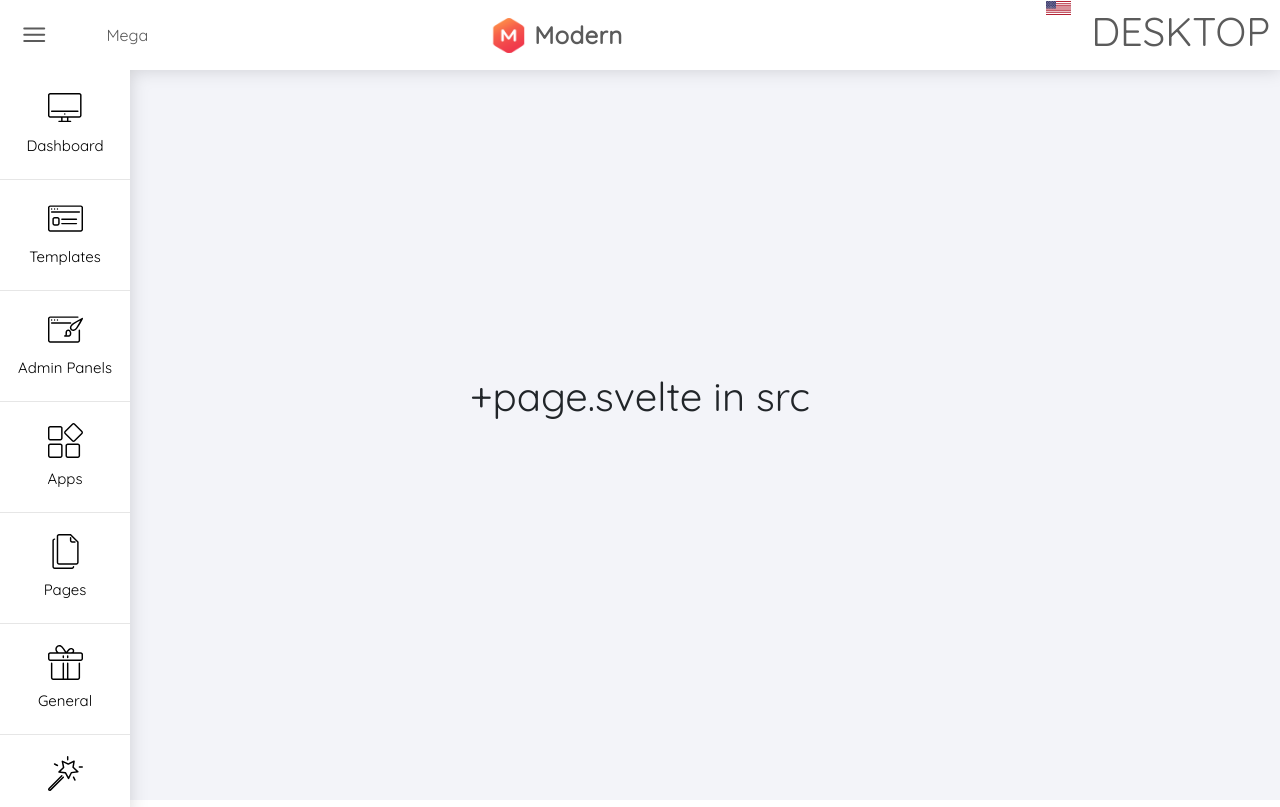
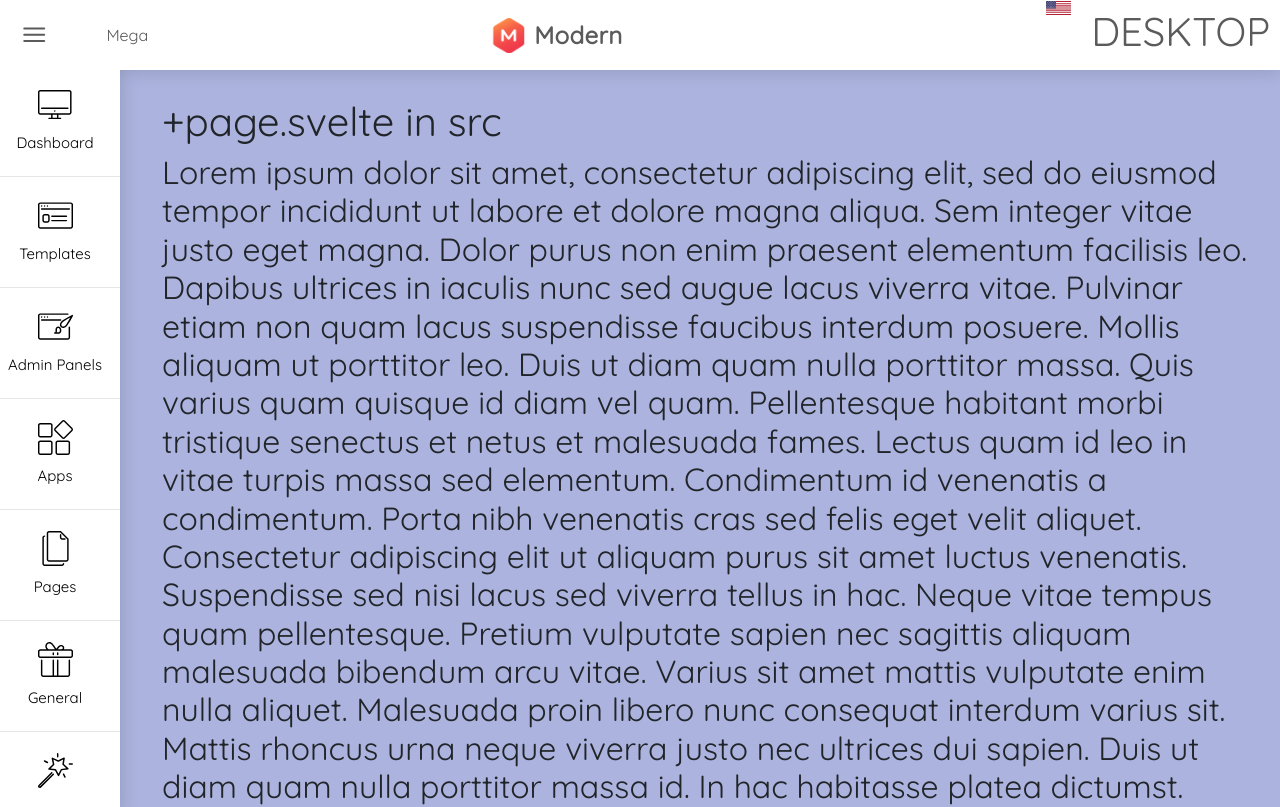
Before and after one commit to jamiekimtech/dashboard-svelte, a SvelteKit app: page / in a window 1280 px wide. Shown: the top 807 px of the page. Built offline with nearby package versions, Linux system fonts and the light colour scheme; some icons are missing.

Commit message:
Nav bar and main css

```diff
--- a/src/lib/components/Header.svelte
+++ b/src/lib/components/Header.svelte
@@ -12,7 +12,10 @@
 		<Logo />
 		<UserPanel />
 	{:else if $platform == 'tablet'}
-		<span><NavBar /><Icon icon="lucide:search" width="1.4em" /></span>
+		<span>
+			<NavBar />
+			<Icon icon="lucide:search" width="1.4em" /></span
+		>
 		<Logo />
 		<UserPanel />
 	{:else}
--- a/src/lib/components/LargeNavBar.svelte
+++ b/src/lib/components/LargeNavBar.svelte
@@ -31,7 +31,10 @@
 	<ul>
 		{#each navItems as { group, subGroups, items }, groupIndex}
 			<li class="group-label" transition:slide|global>
-				<button on:click={() => toggleGroup(groupIndex)}>
+				<button
+					on:mouseenter={() => (activeGroupIndex = groupIndex)}
+					on:mouseleave={() => (activeGroupIndex = null)}
+				>
 					<div class="group-container">
 						<img src={'icon/' + group.svg} alt={group.label} />
 						<div class="label-container">{group.label}</div>
@@ -49,7 +52,7 @@
 				{#each subGroups as subGroup, subgroupIndex}
 					{#if activeGroupIndex === groupIndex}
 						<li class="subgroup-label">
-							<button class="subgroup-button" on:click={() => toggleSubgroup(subgroupIndex)}>
+							<button on:click={() => toggleGroup(groupIndex)}>
 								<div class="subgroup-container">
 									<Icon icon={subGroup.icon} style="margin-right: 5px; width: 30px;" />
 									<span class="label-container">{subGroup.label}</span>
@@ -82,7 +85,7 @@
 
 <style>
 	nav {
-		position: absolute;
+		position: fixed;
 		top: 66px;
 		left: 0;
 		width: 130px;
@@ -95,7 +98,7 @@
 	nav.open {
 		transform: translateX(0);
 		opacity: 1;
-		position: absolute;
+		position: fixed;
 		z-index: 1;
 	}
 	ul {
@@ -142,10 +145,6 @@
 		align-items: center;
 		margin: 21px 0 21.5px 0;
 	}
-	.subgroup-button {
-		width: 72%;
-		margin: 10px 30px 0 40px;
-	}
 	img {
 		width: 35%;
 		margin-bottom: 10px;
--- a/src/lib/components/NavBar.svelte
+++ b/src/lib/components/NavBar.svelte
@@ -142,7 +142,6 @@
 	}
 	ul {
 		list-style: none;
-		/* margin: -8px 0 0 -9px; */
 		background-color: transparent;
 		height: 100vh;
 		overflow: auto;
--- a/src/routes/+layout.svelte
+++ b/src/routes/+layout.svelte
@@ -1,25 +1,25 @@
 <script>
 	import Header from '../lib/components/Header.svelte';
-
-	let hamburgerOpen = false;
-	let drawerOpen = false;
-
-	const toggleMenu = () => {
-		hamburgerOpen = !hamburgerOpen;
-	};
-
-	const toggleDrawer = () => {
-		drawerOpen = !drawerOpen;
-	};
+	import { platform } from '../lib/components/MediaQuery.svelte';
+	import { hamburgerOpen } from '../menuStore';
 </script>
 
 <main>
+	{#if $platform == 'mobile'}
 		<header>
 			<Header />
 		</header>
 		<div class="container">
 			<slot />
 		</div>
+	{:else}
+		<header>
+			<Header />
+		</header>
+		<div class:open={!$hamburgerOpen} class="large-container">
+			<slot />
+		</div>
+	{/if}
 	<div class="footer"><p>Copyright © 2023 PIXINVENT</p></div>
 </main>
 
@@ -39,16 +39,24 @@
 	}
 
 	.container {
-		display: flex;
-		justify-content: center;
-		align-items: center;
-		height: 100vh;
+		margin: 70px 0 0 0;
 		position: relative;
-		z-index: 1;
+		width: 100%;
+	}
+	.large-container {
+		margin-top: 65px;
+		width: 100%;
+		transition: 0.3s;
+		padding: 32px;
 	}
 
+	.large-container.open {
+		width: calc(100% - 130px);
+		transform: translateX(130px);
+	}
 	main {
-		background-color: #f3f4f9;
+		/* background-color: #f3f4f9; */
+		background-color: #abb3de;
 	}
 
 	header {
--- a/src/routes/+page.svelte
+++ b/src/routes/+page.svelte
@@ -1,3 +1,32 @@
 <main>
 	<h1>+page.svelte in src</h1>
+	<h2>
+		Lorem ipsum dolor sit amet, consectetur adipiscing elit, sed do eiusmod tempor incididunt ut
+		labore et dolore magna aliqua. Sem integer vitae justo eget magna. Dolor purus non enim praesent
+		elementum facilisis leo. Dapibus ultrices in iaculis nunc sed augue lacus viverra vitae.
+		Pulvinar etiam non quam lacus suspendisse faucibus interdum posuere. Mollis aliquam ut porttitor
+		leo. Duis ut diam quam nulla porttitor massa. Quis varius quam quisque id diam vel quam.
+		Pellentesque habitant morbi tristique senectus et netus et malesuada fames. Lectus quam id leo
+		in vitae turpis massa sed elementum. Condimentum id venenatis a condimentum. Porta nibh
+		venenatis cras sed felis eget velit aliquet. Consectetur adipiscing elit ut aliquam purus sit
+		amet luctus venenatis. Suspendisse sed nisi lacus sed viverra tellus in hac. Neque vitae tempus
+		quam pellentesque. Pretium vulputate sapien nec sagittis aliquam malesuada bibendum arcu vitae.
+		Varius sit amet mattis vulputate enim nulla aliquet. Malesuada proin libero nunc consequat
+		interdum varius sit. Mattis rhoncus urna neque viverra justo nec ultrices dui sapien. Duis ut
+		diam quam nulla porttitor massa id. In hac habitasse platea dictumst. Nunc eget lorem dolor sed
+		viverra ipsum nunc. Ac odio tempor orci dapibus. Fermentum leo vel orci porta non pulvinar. Eu
+		augue ut lectus arcu bibendum at varius vel. Scelerisque fermentum dui faucibus in ornare quam.
+		Ullamcorper sit amet risus nullam eget felis eget. Morbi tristique senectus et netus et. Non
+		arcu risus quis varius. Senectus et netus et malesuada fames ac. Aliquam ut porttitor leo a diam
+		sollicitudin. Nunc sed augue lacus viverra vitae. Commodo viverra maecenas accumsan lacus vel
+		facilisis volutpat est velit. Tellus in metus vulputate eu. Maecenas sed enim ut sem viverra
+		aliquet eget sit amet. Nam at lectus urna duis. Adipiscing tristique risus nec feugiat in.
+		Malesuada fames ac turpis egestas maecenas pharetra convallis. Libero volutpat sed cras ornare.
+		Auctor augue mauris augue neque. Dictumst quisque sagittis purus sit amet volutpat. Viverra nibh
+		cras pulvinar mattis nunc sed blandit libero volutpat. Nunc vel risus commodo viverra maecenas
+		accumsan. Et netus et malesuada fames ac turpis egestas. Turpis cursus in hac habitasse platea
+		dictumst. Cursus metus aliquam eleifend mi in nulla posuere. Fames ac turpis egestas maecenas
+		pharetra convallis. Eu scelerisque felis imperdiet proin fermentum leo vel orci porta. Enim sed
+		faucibus turpis in eu mi bibendum. Facilisi morbi tempus iaculis urna id.
+	</h2>
 </main>
```
Lines whose indentation alone changed are shown as unchanged.
